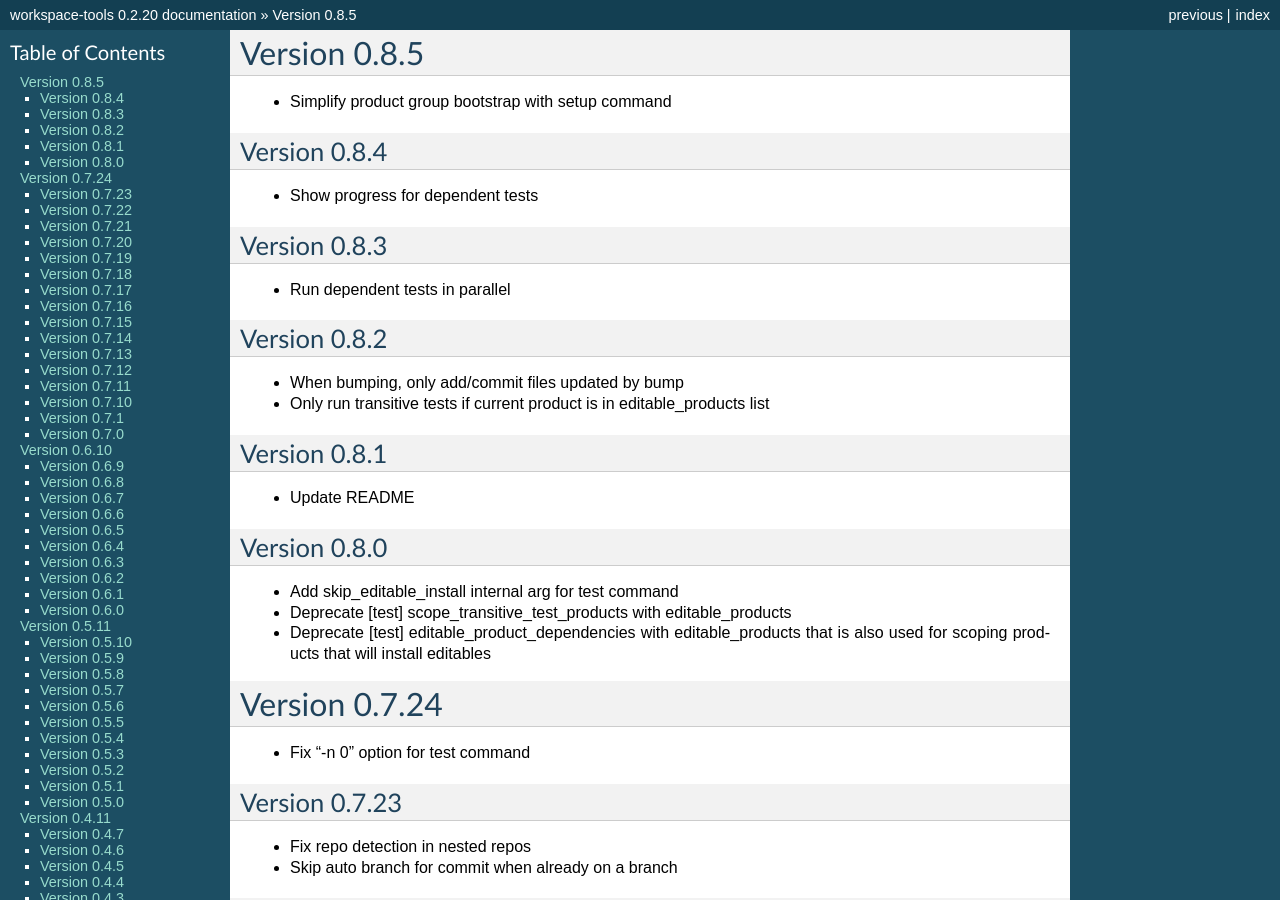
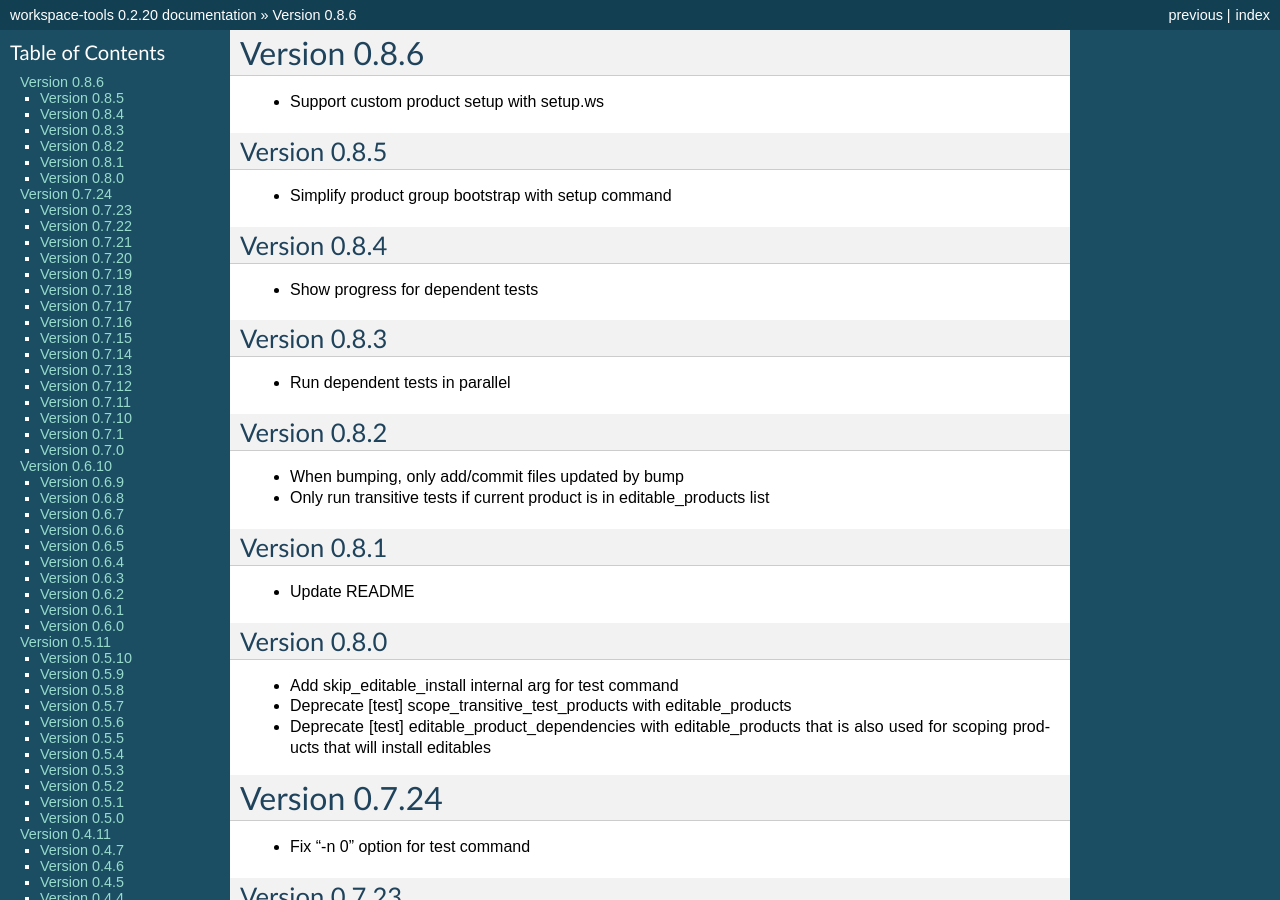
Before and after one commit to maxzheng/workspace-tools, a Sphinx documentation site: the page built from docs/CHANGELOG.rst, in a window 1280 px wide and 900 px high. Built offline with Sphinx 7.4.7, drawn with Linux system fonts in a browser that asks for light colours; some of the changed text lies outside the part shown.

Commit message:
Publish version 0.8.6

```diff
--- a/docs/CHANGELOG.rst
+++ b/docs/CHANGELOG.rst
@@ -1,5 +1,10 @@
+Version 0.8.6
+================================================================================
+
+* Support custom product setup with setup.ws
+
 Version 0.8.5
-================================================================================
+--------------------------------------------------------------------------------
 
 * Simplify product group bootstrap with setup command
 
--- a/setup.py
+++ b/setup.py
@@ -10,7 +10,7 @@ def find_files(path):
 
 setuptools.setup(
   name='workspace-tools',
-  version='0.8.5',
+  version='0.8.6',
 
   author='Max Zheng',
   author_email='maxzheng.os @t gmail.com',
```
